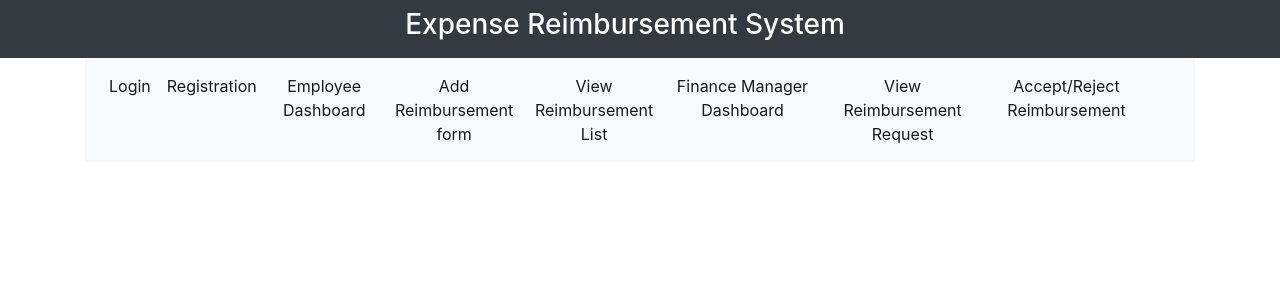
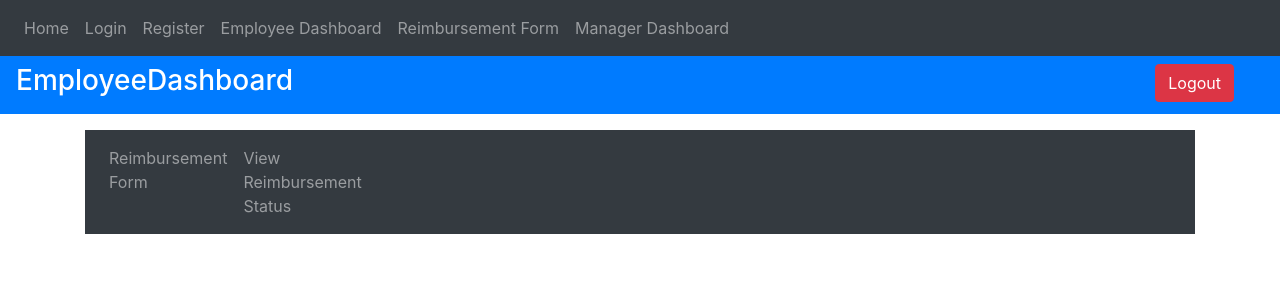
Before and after one commit to K-ANUSHA-RAO/Sprint2-master, a React (Create React App) app in the folder Sprint2-master/Expense/: page /#/EmployeeDashboard in a window 1280 px wide. Shown: the top 300 px of the page. Built offline with nearby package versions, Linux system fonts and the light colour scheme.

Commit message:
Made changes in Routing

```diff
--- a/Sprint2-master/Expense/src/App.js
+++ b/Sprint2-master/Expense/src/App.js
@@ -7,47 +7,66 @@ import Home from './components/Home/Home';
 import {
   BrowserRouter as Router,
   Switch,
-  Route
+  Route,
+  Link
 } from "react-router-dom";
-import NavigationToAllPages from './components/NavigationToAllPages/NavigationToAllPages';
+//import NavigationToAllPages from './components/NavigationToAllPages/NavigationToAllPages';
 import EmployeeDashboard from './components/EmployeeDashboard/EmployeeDashboard';
 import ReimbursementForm from './components/ReimbursementForm/ReimbursementForm';
 import ManagerDashboard from './components/ManagerDashboard/ManagerDashboard';
-function App() {
-  const [title, updateTitle] = useState(null);
-  const [updateErrorMessage] = useState(null);
-  return (
-    <Router>
-    <div className="App">
-      <Header title={title}/>
-        <div className="container d-flex align-items-center flex-column">
+class App extends React.Component {
+  render() {
+    return (
+      <div>
+        <nav className="navbar navbar-expand navbar-dark bg-dark">
+          <div className="navbar-nav mr-auto">
+            <li className="nav-item dark">
+            <Link to={"/Home"} className="nav-link dark">
+                Home
+              </Link>
+            </li>
+            <li className="nav-item">
+              <Link to={"/login"} className="nav-link">
+                Login
+              </Link>
+            </li>
+            <li className="nav-item">
+              <Link to={"/register"} className="nav-link ">
+                Register
+              </Link>
+            </li>
+            <li className="nav-item">
+              <Link to={"/EmployeeDashboard"} className="nav-link ">
+                Employee Dashboard
+              </Link>
+            </li>
+            <li className="nav-item">
+              <Link to={"/ReimbursementForm"} className="nav-link ">
+              Reimbursement Form
+              </Link>
+            </li>
+            <li className="nav-item">
+              <Link to={"/ManagerDashboard"} className="nav-link ">
+              Manager Dashboard
+              </Link>
+            </li>
+          </div>
+        </nav>
+        <Header/>
+        <div className="container mt-3">
           <Switch>
-            <Route path="/" exact={true}>
-              <NavigationToAllPages showError={updateErrorMessage} updateTitle={updateTitle}/>
-            </Route>
-            <Route path="/register">
-              <RegistrationForm showError={updateErrorMessage} updateTitle={updateTitle}/>
-            </Route>
-            <Route path="/login">
-              <LoginForm showError={updateErrorMessage} updateTitle={updateTitle}/>
-            </Route>
-            <Route path="/home">
-              <Home showError={updateErrorMessage} updateTitle={updateTitle}/>
-            </Route>
-            <Route path="/employee dashboard">
-              <EmployeeDashboard showError={updateErrorMessage} updateTitle={updateTitle}/>
-            </Route>
-            <Route path="/reimbursement form">
-              <ReimbursementForm showError={updateErrorMessage} updateTitle={updateTitle}/>
-            </Route>
-            <Route path="/manager dashboard">
-              <ManagerDashboard showError={updateErrorMessage} updateTitle={updateTitle}/>
-            </Route>
+          <Route exact path={"/home"} component={Home} />
+            <Route exact path={"/login"} component={LoginForm} />
+            <Route exact path={"/register"} component={RegistrationForm} />
+            <Route exact path={"/EmployeeDashboard"} component={EmployeeDashboard} />
+            <Route exact path={"/ReimbursementForm"} component={ReimbursementForm} />
+            <Route exact path={"/ManagerDashboard"} component={ManagerDashboard} />
+            <Route exact path={"/register"} component={RegistrationForm} />
           </Switch>
         </div>
-    </div>
-    </Router>
-  );
+      </div>
+    );
+  }
 }
 
 export default App;
--- a/Sprint2-master/Expense/src/components/EmployeeDashboard/EmployeeDashboard.js
+++ b/Sprint2-master/Expense/src/components/EmployeeDashboard/EmployeeDashboard.js
@@ -1,23 +1,41 @@
 import React from 'react';
-import { withRouter } from 'react-router-dom';
-function EmployeeDashboard(props) {
+import {
+    BrowserRouter as Router,
+    Switch,
+    Route,
+    Link
+  } from "react-router-dom";
+import ReimbursementForm from '../ReimbursementForm/ReimbursementForm';
+class EmployeeDashboard extends React.Component {
+    render(){
     return(
-        <nav class="navbar navbar-expand-lg navbar-light bg-light">
+
+        <nav className="navbar navbar-expand navbar-dark bg-dark">
+            <div className="navbar-nav mr-auto">
             <button class="navbar-toggler" type="button" data-toggle="collapse" data-target="#navbarNavDropdown" aria-controls="navbarNavDropdown" aria-expanded="false" aria-label="Toggle navigation">
             <span class="navbar-toggler-icon"></span>
             </button>
-            <div class="row col-12 d-flex collapse navbar-collapse" id="navbarNavDropdown">
-                <ul class="navbar-nav mr-auto">
-                    <li class="nav-item active">
-                        <a class="nav-link" href='/reimbursement form'>Reimbursement Form</a>
-                    </li>
-                    <li class="nav-item active">
-                        <a class="nav-link" href='/View List'>View Reimbursement Status </a>
-                    </li>
-                </ul>
-            </div>
+            <li className="nav-item dark">
+            <Link to={"/ReimbursementForm"} className="nav-link dark">
+            Reimbursement Form
+              </Link>
+            </li>
+            <li className="nav-item ">
+              <Link to={"/ViewList"} className="nav-link">
+              View Reimbursement Status
+              </Link>
+            </li>
+
+                </div>
+                <div className="container mt-3">
+          <Switch>
+            <Route exact path={"/ReimbursementForm"} component={ReimbursementForm} />
+            <Route exact path={"/Reimbursementstatus"} component={""} />
+          </Switch>
+        </div>
         </nav>
-    )
+    );
+}
 }
 
-export default withRouter(EmployeeDashboard);
+export default EmployeeDashboard;
--- a/Sprint2-master/Expense/src/components/Header/Header.js
+++ b/Sprint2-master/Expense/src/components/Header/Header.js
@@ -10,7 +10,7 @@ function Header(props) {
         title = 'Expense Reimbursement System'
     }
     function renderLogout() {
-        if(props.location.pathname === '/home'||props.location.pathname === '/employee dashboard'||props.location.pathname === '/manager dashboard'){
+        if(props.location.pathname === '/home'||props.location.pathname === '/EmployeeDashboard'||props.location.pathname === '/ManagerDashboard'){
             return(
                 <div className="ml-auto">
                     <button className="btn btn-danger" onClick={() => handleLogout()}>Logout</button>
@@ -22,7 +22,7 @@ function Header(props) {
         props.history.push('/login');
     }
     return(
-        <nav className="navbar navbar-dark bg-dark">
+        <nav className="navbar navbar-dark bg-primary">
             <div className="row col-12 d-flex justify-content-center text-white">
                 <span className="h3">{props.title || title}</span>
                 {renderLogout()}
--- a/Sprint2-master/Expense/src/components/ManagerDashboard/ManagerDashboard.js
+++ b/Sprint2-master/Expense/src/components/ManagerDashboard/ManagerDashboard.js
@@ -1,11 +1,40 @@
 import React from 'react';
-import { withRouter } from 'react-router-dom';
-function ManagerDashboard(props) {
-    return(
-        <div className="mt-2">
-            This is Manager  Dashboard!
-        </div>
-    )
-}
+import {
+    BrowserRouter as Router,
+    Switch,
+    Route,
+    Link
+  } from "react-router-dom";
 
-export default withRouter(ManagerDashboard);
+class ManagerDashboard extends React.Component {
+    render(){
+        return(
+
+            <nav className="navbar navbar-expand navbar-dark bg-dark">
+                <div className="navbar-nav mr-auto">
+                <button class="navbar-toggler" type="button" data-toggle="collapse" data-target="#navbarNavDropdown" aria-controls="navbarNavDropdown" aria-expanded="false" aria-label="Toggle navigation">
+                <span class="navbar-toggler-icon"></span>
+                </button>
+                <li className="nav-item dark" >
+                <Link to={"/ViewAllList"} className="nav-link dark">
+                View All forms
+                  </Link>
+                </li>
+                <li className="nav-item ">
+                  <Link to={"/AcceptAndRejectRequests"} className="nav-link">
+                  Accept And Reject Requests
+                  </Link>
+                </li>
+
+                    </div>
+                    <div className="container mt-3">
+              <Switch>
+                <Route exact path={"/ViewAllList"} component={""} />
+                <Route exact path={"/AcceptAndRejectRequests"} component={""} />
+              </Switch>
+            </div>
+            </nav>
+        );
+    }
+ }
+  export default ManagerDashboard;
```
